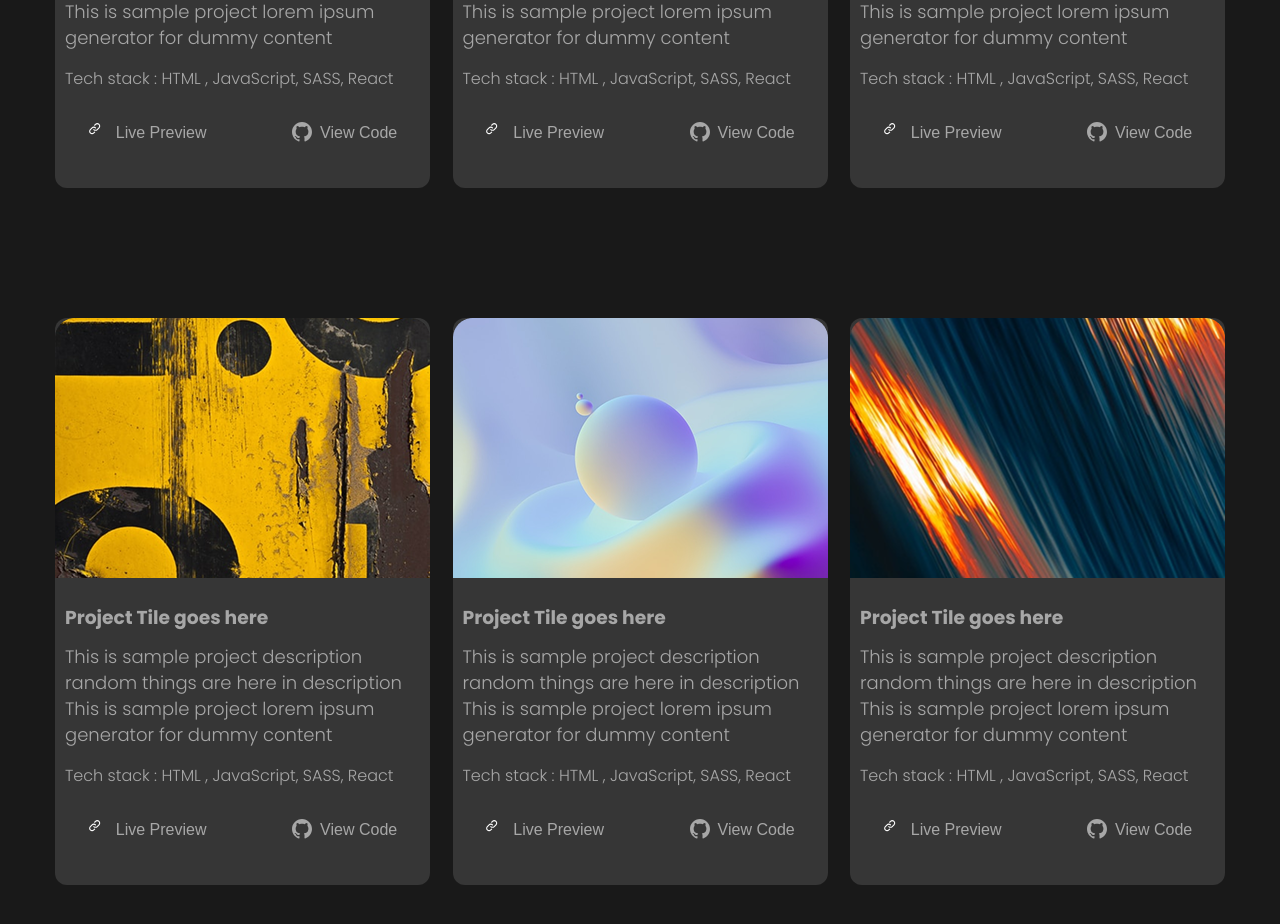
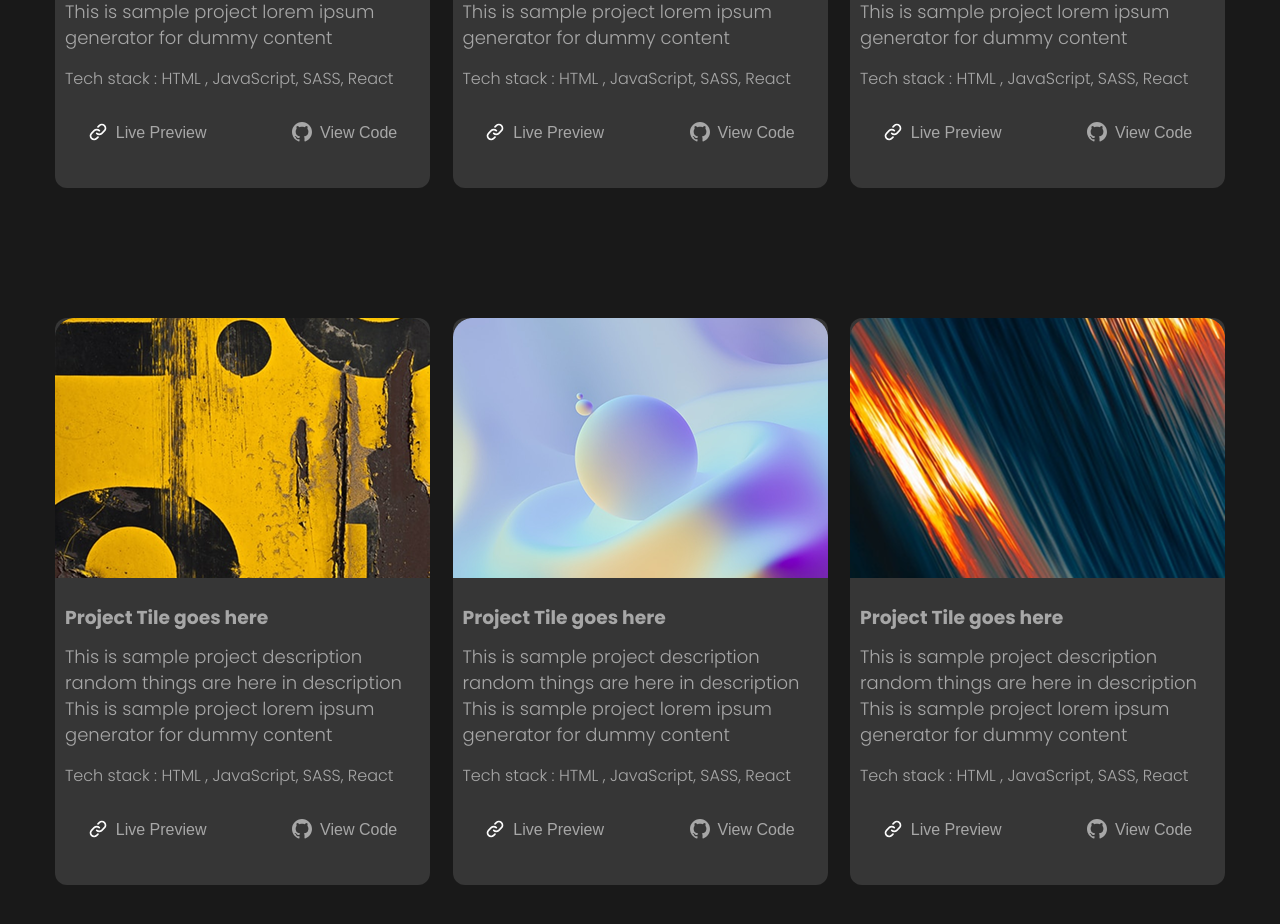
Before and after one commit to AlekseiKorolyov/portfolio, a React (Vite) app: page / in a window 1280 px wide. Shown: the part 2660-3584 px from the top of the page. Built offline with nearby package versions, Linux system fonts and the light colour scheme.

Commit message:
portfolio

```diff
--- a/src/layout/sections/projects/project/Project.tsx
+++ b/src/layout/sections/projects/project/Project.tsx
@@ -20,7 +20,7 @@ export const Project = (props: ProjectPropsType) => {
 
                     <LinkGroup>
                     <ProjectLink href="#" target="_blank">
-                    <Icon iconId={"link"}  width={"30"} height={"30"} viewBox={"0 0 30 30"}/>
+                    <Icon iconId={"link"}  width={"20"} height={"20"} viewBox={"0 0 20 20"}/>
                     Live Preview
                     </ProjectLink>
 
```
